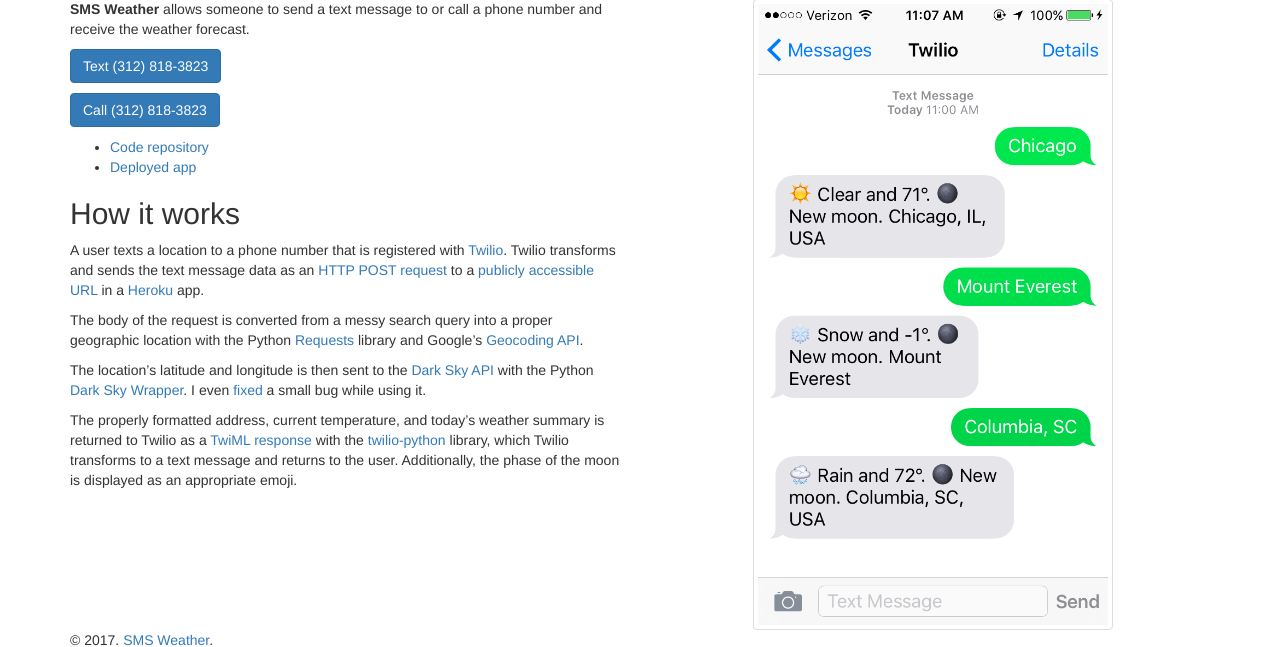
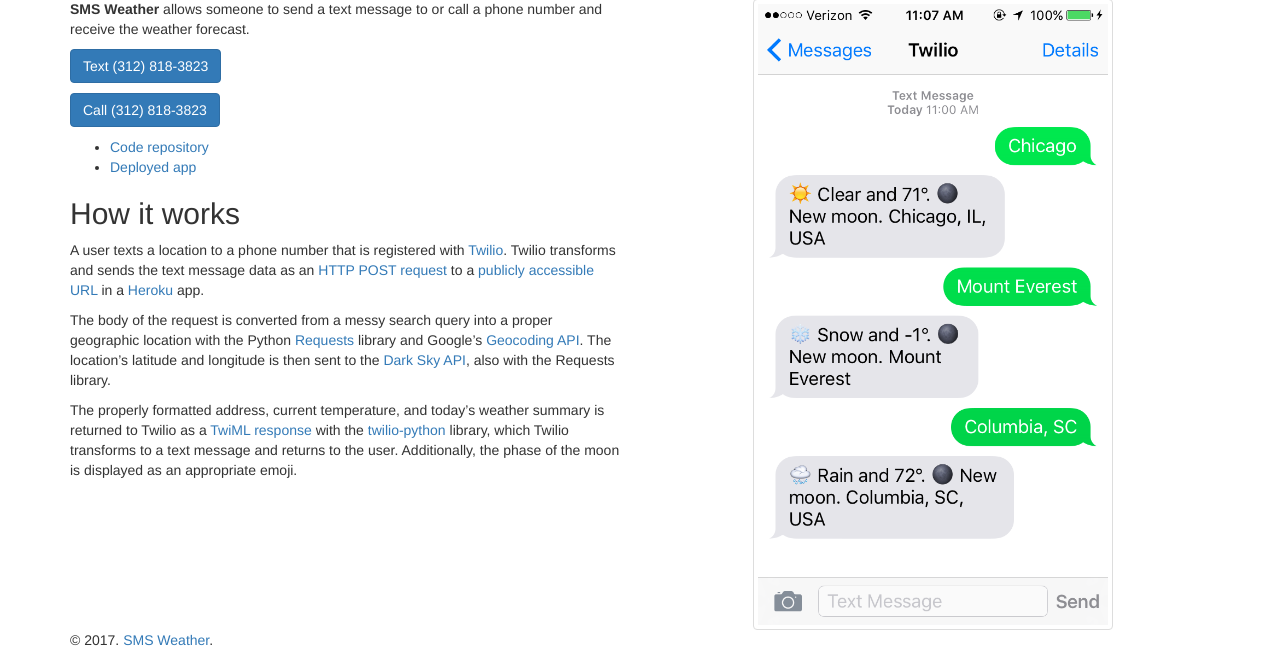
Before and after one commit to richardcornish/emojiweather, a Django app: page / in a window 1280 px wide. Shown: the part 143-790 px from the top of the page. Run offline with Django 3.2, Linux system fonts and the light colour scheme; some libraries are stand-ins or nearby versions.

Commit message:
Removed forecastio

```diff
--- a/smsweather/templates/home.html
+++ b/smsweather/templates/home.html
@@ -34,9 +34,7 @@
 
             <p>A user texts a location to a phone number that is registered with <a href="https://www.twilio.com/">Twilio</a>. Twilio transforms and sends the text message data as an <a href="https://en.wikipedia.org/wiki/POST_(HTTP)">HTTP POST request</a> to a <a href="{% url 'sms' %}">publicly accessible URL</a> in a <a href="https://www.heroku.com/">Heroku</a> app.</p>
 
-            <p>The body of the request is converted from a messy search query into a proper geographic location with the Python <a href="http://docs.python-requests.org/en/master/">Requests</a> library and Google&rsquo;s <a href="https://developers.google.com/maps/documentation/geocoding/start">Geocoding API</a>.</p>
-
-            <p>The location&rsquo;s latitude and longitude is then sent to the <a href="https://darksky.net/dev/">Dark Sky API</a> with the Python <a href="https://github.com/ZeevG/python-forecast.io">Dark Sky Wrapper</a>. I even <a href="https://github.com/ZeevG/python-forecast.io/pull/23">fixed</a> a small bug while using it.</p>
+            <p>The body of the request is converted from a messy search query into a proper geographic location with the Python <a href="http://docs.python-requests.org/en/master/">Requests</a> library and Google&rsquo;s <a href="https://developers.google.com/maps/documentation/geocoding/start">Geocoding API</a>. The location&rsquo;s latitude and longitude is then sent to the <a href="https://darksky.net/dev/">Dark Sky API</a>, also with the Requests library.</p>
 
             <p>The properly formatted address, current temperature, and today&rsquo;s weather summary is returned to Twilio as a <a href="https://www.twilio.com/docs/api/twiml">TwiML response</a> with the <a href="https://www.twilio.com/docs/libraries/python">twilio-python</a> library, which Twilio transforms to a text message and returns to the user. Additionally, the phase of the moon is displayed as an appropriate emoji.</p>
 
```
